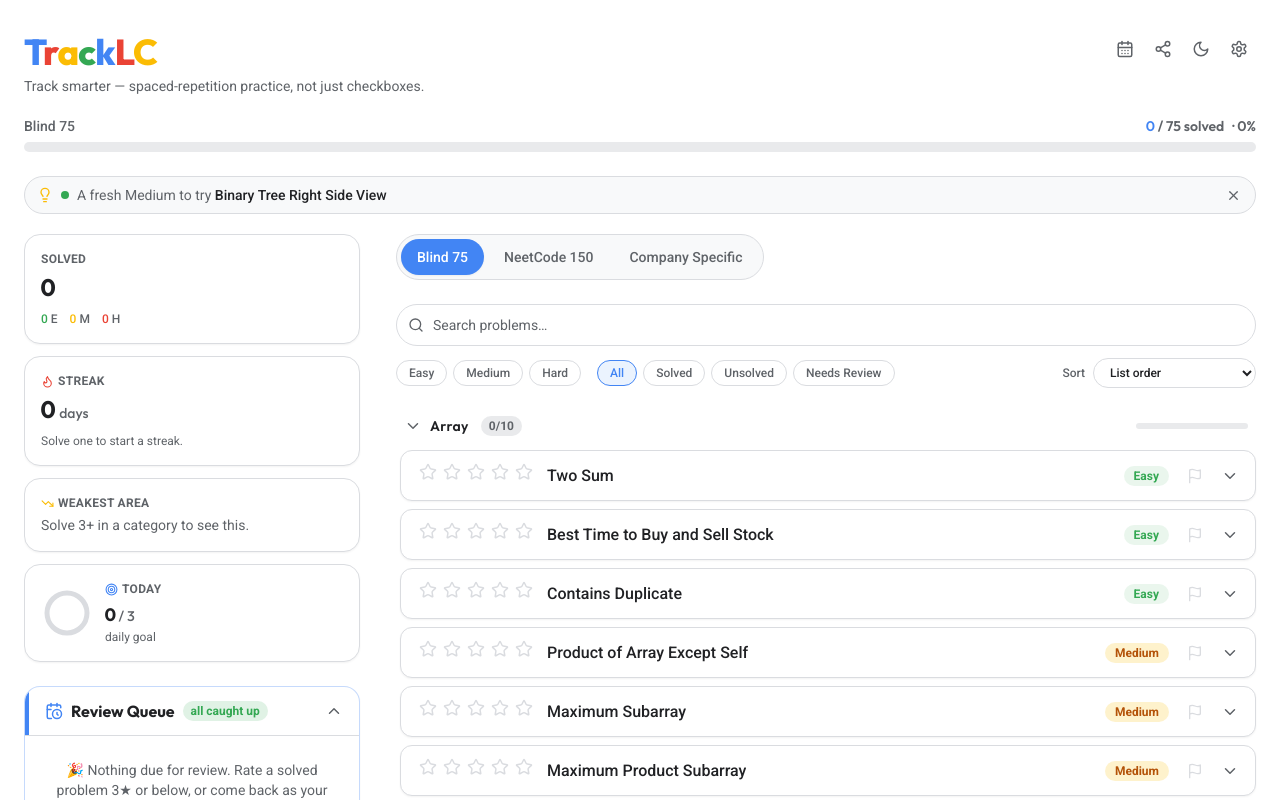
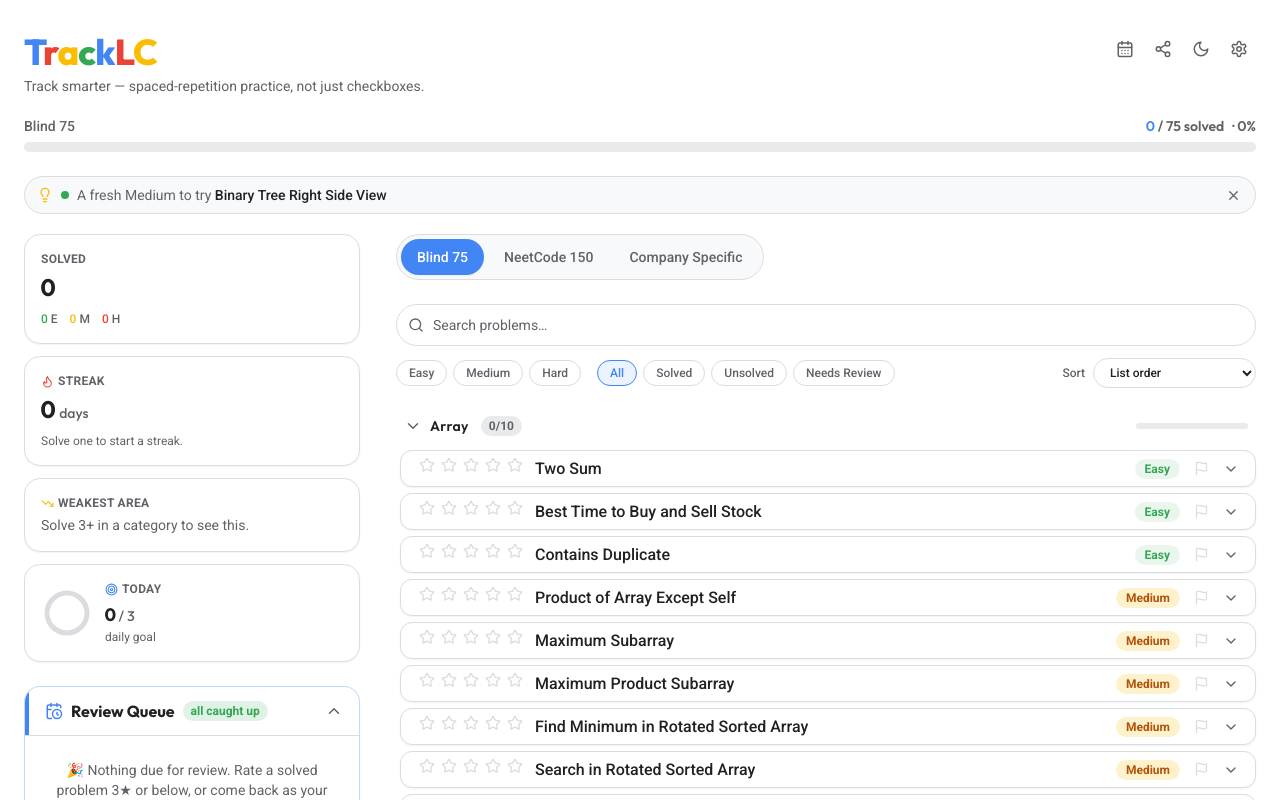
Before and after one commit to grcfu/tracklc, a React (Vite) app: page / in a window 1280 px wide. Shown: the top 800 px of the page. Built offline with nearby package versions, Linux system fonts and the light colour scheme.

Commit message:
Make problem rows more compact (~60% height)
Trim the collapsed row: py-2.5 to py-1, 16px stars, smaller flag/chevron
icons, tighter solved-subtext line-height, and space-y-1.5 between rows.
The expanded detail panel is unchanged.

Co-Authored-By: Claude Opus 4.8 (1M context) <noreply@anthropic.com>

```diff
--- a/src/components/CategorySection.tsx
+++ b/src/components/CategorySection.tsx
@@ -72,7 +72,7 @@ export function CategorySection({
       </button>
 
       {!collapsed && (
-        <ul className="mt-1.5 space-y-2 pl-1">
+        <ul className="mt-1.5 space-y-1.5 pl-1">
           {problems.map((problem) => (
             <ProblemRow
               key={problem.id}
--- a/src/components/ProblemRow.tsx
+++ b/src/components/ProblemRow.tsx
@@ -79,11 +79,12 @@ function ProblemRowImpl({
         aria-label={`${problem.name} — ${solved ? `rated ${confidence} of 5` : 'unattempted'}. Toggle details.`}
         onClick={toggle}
         onKeyDown={onRowKey}
-        className="flex cursor-pointer items-center gap-3 px-3 py-2.5 sm:px-4"
+        className="flex cursor-pointer items-center gap-2.5 px-3 py-1 sm:px-4"
       >
         <div onClick={(e) => e.stopPropagation()} className="shrink-0">
           <StarRating
             value={confidence}
+            size={16}
             onChange={(v) => onSetConfidence(id, v)}
             label={`Confidence for ${problem.name}`}
           />
@@ -96,7 +97,7 @@ function ProblemRowImpl({
               target="_blank"
               rel="noopener noreferrer"
               onClick={(e) => e.stopPropagation()}
-              className="group inline-flex items-center gap-1 truncate font-medium text-ink hover:text-google-blue hover:underline"
+              className="group inline-flex items-center gap-1 truncate font-medium leading-tight text-ink hover:text-google-blue hover:underline"
               title={`Open ${problem.name} on LeetCode`}
             >
               <span className="truncate">{problem.name}</span>
@@ -107,7 +108,7 @@ function ProblemRowImpl({
             </a>
           </div>
           {solved && (
-            <p className="mt-0.5 truncate text-xs text-muted">
+            <p className="mt-px truncate text-xs leading-tight text-muted">
               Solved {progress?.dateSolved ? relativeDays(progress.dateSolved) : ''}
               {attempts > 0 && ` · ${attempts} attempt${attempts > 1 ? 's' : ''}`}
             </p>
@@ -150,17 +151,17 @@ function ProblemRowImpl({
           aria-pressed={flagged}
           aria-label={flagged ? 'Remove bookmark' : 'Bookmark this problem'}
           className={cn(
-            'shrink-0 rounded-full p-1.5 transition-colors',
+            'shrink-0 rounded-full p-1 transition-colors',
             flagged
               ? 'text-google-blue'
               : 'text-line hover:text-muted',
           )}
         >
-          <Flag size={16} className={cn(flagged && 'fill-google-blue')} />
+          <Flag size={15} className={cn(flagged && 'fill-google-blue')} />
         </button>
 
         <ChevronDown
-          size={18}
+          size={16}
           className={cn(
             'shrink-0 text-muted transition-transform duration-200',
             expanded && 'rotate-180',
```
